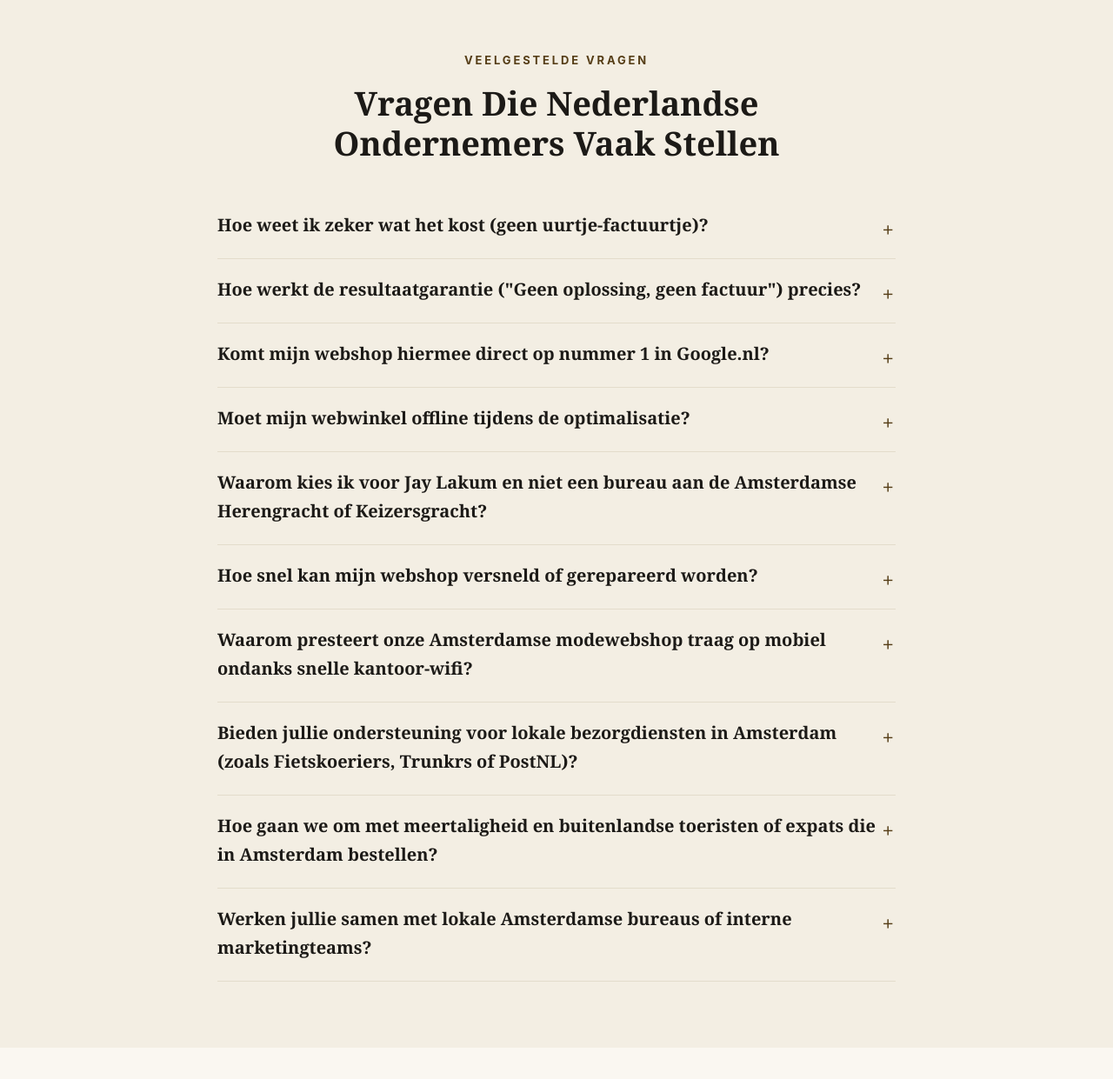
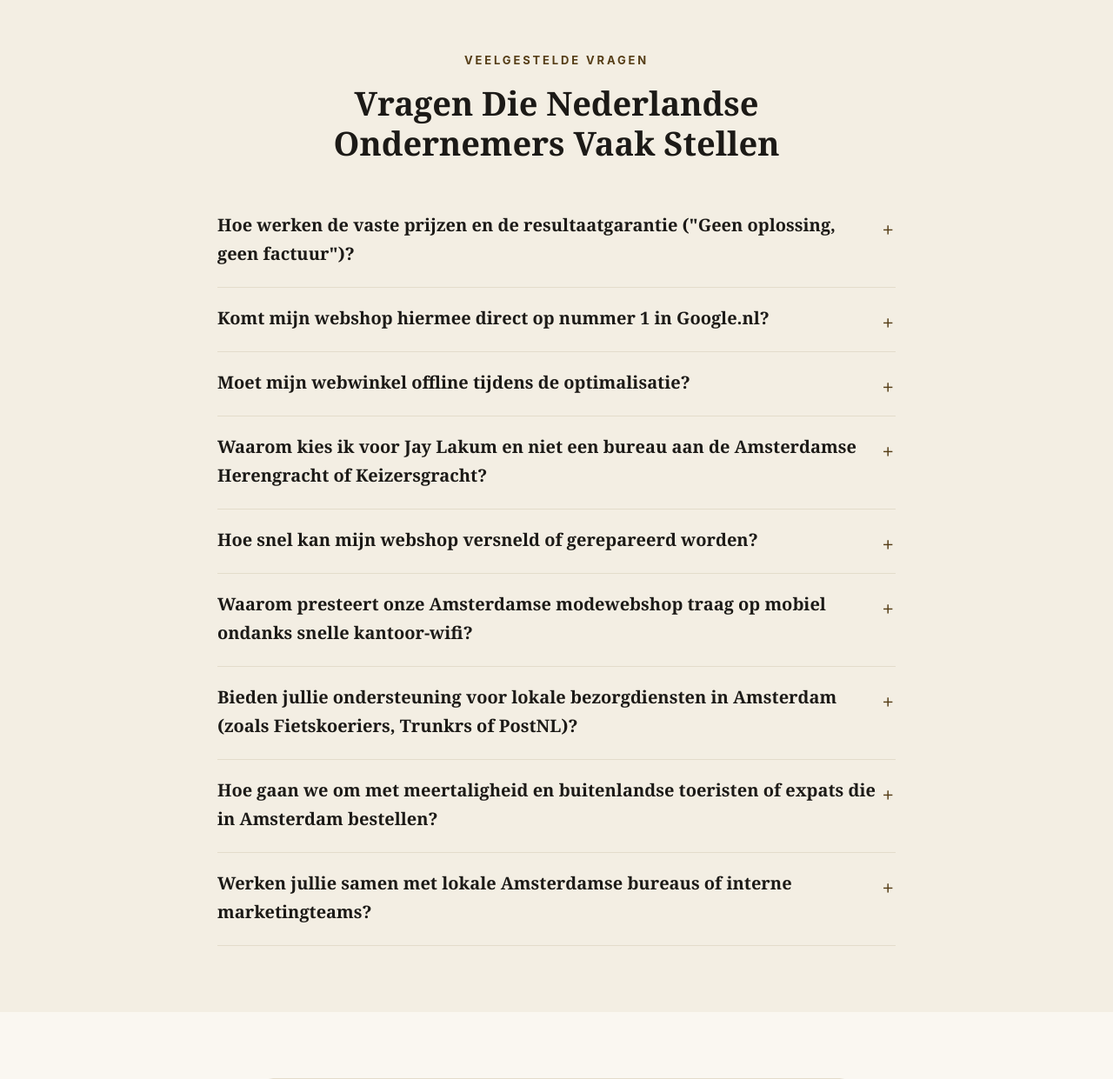
Before and after one commit to lakumjay/jaylakum, a PHP site: page /nl/amsterdam/ in a window 1280 px wide. Shown: the part 3881-5122 px from the top of the page at 87% size. Run offline with PHP 8.4, Linux system fonts and the light colour scheme.

Commit message:
fix(leftovers): replace PostCraftAI with Nordic Boutique on /nl/, unify Amsterdam guarantee FAQ, set exact 57-char Amsterdam title & clean case-study meta description

```diff
--- a/case-study/index.html
+++ b/case-study/index.html
@@ -23,7 +23,7 @@
 <meta property="og:site_name" content="Jay Lakum — Webshop Performance & Development" />
 <meta property="og:title" content="Case Study: 6.1s to 2.2s Mobile Speed Fix (Core Web Vitals Pass)" />
 <meta property="og:description" content="Step-by-step technical breakdown: How we stripped orphan app scripts and slashed mobile load time from 6.1s to 2.2s without downtime." />
-<meta property="og:image" content="https://jaylakum.com/og-image.svg" />
+<meta property="og:image" content="https://jaylakum.com/og-image.png" />
 
 <!-- Structured Data -->
 <script type="application/ld+json">
@@ -34,7 +34,7 @@
       "@type": "Article",
       "@id": "https://jaylakum.com/case-study/#article",
       "headline": "How We Cut Mobile Load Time from 6.1s to 2.2s for an EU Fashion Boutique",
-      "description": "Step-by-step engineering case study on Shopify & WooCommerce performance optimization and checkout conversion recovery.",
+      "description": "Step-by-step engineering case study on Shopify & WooCommerce mobile speed optimization and Core Web Vitals.",
       "author": {
         "@type": "Person",
         "name": "Jay Lakum",
--- a/case-study/index.php
+++ b/case-study/index.php
@@ -23,7 +23,7 @@
 <meta property="og:site_name" content="Jay Lakum — Webshop Performance & Development" />
 <meta property="og:title" content="Case Study: 6.1s to 2.2s Mobile Speed Fix (Core Web Vitals Pass)" />
 <meta property="og:description" content="Step-by-step technical breakdown: How we stripped orphan app scripts and slashed mobile load time from 6.1s to 2.2s without downtime." />
-<meta property="og:image" content="https://jaylakum.com/og-image.svg" />
+<meta property="og:image" content="https://jaylakum.com/og-image.png" />
 
 <!-- Structured Data -->
 <script type="application/ld+json">
@@ -34,7 +34,7 @@
       "@type": "Article",
       "@id": "https://jaylakum.com/case-study/#article",
       "headline": "How We Cut Mobile Load Time from 6.1s to 2.2s for an EU Fashion Boutique",
-      "description": "Step-by-step engineering case study on Shopify & WooCommerce performance optimization and checkout conversion recovery.",
+      "description": "Step-by-step engineering case study on Shopify & WooCommerce mobile speed optimization and Core Web Vitals.",
       "author": {
         "@type": "Person",
         "name": "Jay Lakum",
--- a/nl/amsterdam/index.php
+++ b/nl/amsterdam/index.php
@@ -15,7 +15,7 @@
 <link rel="apple-touch-icon" sizes="180x180" href="/apple-touch-icon.png" />
 
 <!-- Primary SEO Meta Targeting Netherlands -->
-<title>WooCommerce Developer Amsterdam | Shopify Specialist — Jay Lakum</title>
+<title>WooCommerce Developer Amsterdam | Shopify Dev — Jay Lakum</title>
 <meta name="description" content="Trage Shopify of WooCommerce webshop in Amsterdam? Freelance developer voor mobiele laadtijden onder 2,5 seconden en acute checkout fixes. Betalen bij oplevering." />
 <meta name="keywords" content="Shopify webshop sneller maken, WooCommerce trage webshop versnellen, Mollie iDEAL betaling mislukt WooCommerce, Core Web Vitals verbeteren webshop, Shopify specialist Nederland, freelance webdeveloper Amsterdam, webshop laten maken Rotterdam, iDEAL checkout repareren" />
 <meta name="author" content="Jay Lakum" />
@@ -102,18 +102,10 @@
       "mainEntity": [
         {
           "@type": "Question",
-          "name": "Hoe weet ik zeker wat het kost (geen uurtje-factuurtje)?",
+          "name": "Hoe werken de vaste prijzen en de resultaatgarantie ('Geen oplossing, geen factuur')?",
           "acceptedAnswer": {
             "@type": "Answer",
-            "text": "Voordat ik ook maar één regel code aanpas, ontvang je een korte schriftelijke offerte met één vaste totaalprijs. Is de klus achteraf ingewikkelder dan gedacht? Dat is mijn risico, niet het jouwe. Je betaalt exact wat vooraf is afgesproken."
-          }
-        },
-        {
-          "@type": "Question",
-          "name": "Hoe werkt de resultaatgarantie ('Geen oplossing, geen factuur') precies?",
-          "acceptedAnswer": {
-            "@type": "Answer",
-            "text": "We leggen vooraf in een duidelijke schriftelijke scope vast wat het meetbare doel is (bijvoorbeeld: 'Mollie webhook herstellen zodat bestellingen direct op Voltooid springen' of 'Mobile LCP onder 2.0s brengen op Google PageSpeed'). Behaal ik dit vastgelegde resultaat binnen de scope niet? Dan vervalt de factuur volledig."
+            "text": "Voordat ik code aanpas, ontvang je een schriftelijke offerte met één vaste totaalprijs en heldere scope. Behaal ik het vastgelegde resultaat binnen de scope niet? Dan vervalt de factuur volledig. Betaling pas na verificatie op staging."
           }
         },
         {
@@ -729,13 +721,8 @@
 
       <div class="faq-wrap">
         <details class="faq-item">
-          <summary>Hoe weet ik zeker wat het kost (geen uurtje-factuurtje)?</summary>
-          <p>Voordat ik ook maar één regel code aanpas, ontvang je een korte schriftelijke offerte met <strong>één vaste totaalprijs</strong>. Is de klus achteraf ingewikkelder dan gedacht? Dat is mijn risico, niet het jouwe. Je betaalt exact wat vooraf is afgesproken.</p>
-        </details>
-
-        <details class="faq-item">
-          <summary>Hoe werkt de resultaatgarantie ("Geen oplossing, geen factuur") precies?</summary>
-          <p>We leggen vooraf in een duidelijke <strong>schriftelijke scope</strong> vast wat het meetbare doel is (bijvoorbeeld: 'Mollie webhook herstellen zodat bestellingen direct op Voltooid springen' of 'Mobile LCP onder 2.0s brengen op Google PageSpeed'). Behaal ik dit vastgelegde resultaat binnen de scope niet? Dan vervalt de factuur volledig. Zo loop je als ondernemer geen enkel financieel risico, en is de opdracht voor beide partijen 100% transparant.</p>
+          <summary>Hoe werken de vaste prijzen en de resultaatgarantie ("Geen oplossing, geen factuur")?</summary>
+          <p>Voordat ik ook maar één regel code aanpas, ontvang je een schriftelijke offerte met <strong>één vaste totaalprijs</strong> en een heldere scope. Is de klus achteraf complexer? Dat is mijn risico, niet het jouwe. Behaal ik het vastgelegde resultaat binnen de scope niet? Dan vervalt de factuur volledig. Je betaalt pas na tevreden oplevering en verificatie op staging.</p>
         </details>
 
         <details class="faq-item">
--- a/nl/case-study/index.html
+++ b/nl/case-study/index.html
@@ -23,7 +23,7 @@
 <meta property="og:site_name" content="Jay Lakum — Webshop Performance & Development" />
 <meta property="og:title" content="Case Study: Webshop Snelheid van 6.1s naar 2.2s (Core Web Vitals Geslaagd)" />
 <meta property="og:description" content="Echte resultaten: Hoe we een mode webshop versnelden naar 2.2s en omzetverlies stopten zonder live downtime." />
-<meta property="og:image" content="https://jaylakum.com/og-image.svg" />
+<meta property="og:image" content="https://jaylakum.com/og-image.png" />
 
 <!-- Structured Data -->
 <script type="application/ld+json">
@@ -34,7 +34,7 @@
       "@type": "Article",
       "@id": "https://jaylakum.com/nl/case-study/#article",
       "headline": "Hoe we de mobiele laadtijd van een kledingwebshop verlaagden van 6.1s naar 2.2s",
-      "description": "Technische case study over Shopify & WooCommerce snelheid optimalisatie en conversieverbetering.",
+      "description": "Technische case study over Shopify & WooCommerce mobiele snelheidsoptimalisatie en Core Web Vitals.",
       "author": {
         "@type": "Person",
         "name": "Jay Lakum",
--- a/nl/case-study/index.php
+++ b/nl/case-study/index.php
@@ -23,7 +23,7 @@
 <meta property="og:site_name" content="Jay Lakum — Webshop Performance & Development" />
 <meta property="og:title" content="Case Study: Webshop Snelheid van 6.1s naar 2.2s (Core Web Vitals Geslaagd)" />
 <meta property="og:description" content="Echte resultaten: Hoe we een mode webshop versnelden naar 2.2s en omzetverlies stopten zonder live downtime." />
-<meta property="og:image" content="https://jaylakum.com/og-image.svg" />
+<meta property="og:image" content="https://jaylakum.com/og-image.png" />
 
 <!-- Structured Data -->
 <script type="application/ld+json">
@@ -34,7 +34,7 @@
       "@type": "Article",
       "@id": "https://jaylakum.com/nl/case-study/#article",
       "headline": "Hoe we de mobiele laadtijd van een kledingwebshop verlaagden van 6.1s naar 2.2s",
-      "description": "Technische case study over Shopify & WooCommerce snelheid optimalisatie en conversieverbetering.",
+      "description": "Technische case study over Shopify & WooCommerce mobiele snelheidsoptimalisatie en Core Web Vitals.",
       "author": {
         "@type": "Person",
         "name": "Jay Lakum",
--- a/nl/index.html
+++ b/nl/index.html
@@ -877,7 +877,7 @@
           <div style="background:var(--bg-soft);padding:20px;border-radius:12px;border:1px solid var(--line)">
             <div style="font-size:13px;font-weight:700;color:var(--gold-deep);margin-bottom:6px">⚡ ECHTE WEBWINKELS</div>
             <div style="font-size:15.5px;color:var(--ink);font-weight:600;margin-bottom:4px">Live Te Bekijken</div>
-            <p style="margin:0;font-size:14px;color:var(--ink-soft);line-height:1.5">Echte productiecode op Gecko Monaco, Opulentt en PostCraftAI.</p>
+            <p style="margin:0;font-size:14px;color:var(--ink-soft);line-height:1.5">Echte productiecode op Gecko Monaco, Opulentt en Nordic Apparel &amp; Accessories (Fashion Boutique).</p>
           </div>
           <div style="background:var(--bg-soft);padding:20px;border-radius:12px;border:1px solid var(--line)">
             <div style="font-size:13px;font-weight:700;color:var(--gold-deep);margin-bottom:6px">🔒 100% RISICOVRIJ</div>
--- a/nl/index.php
+++ b/nl/index.php
@@ -877,7 +877,7 @@
           <div style="background:var(--bg-soft);padding:20px;border-radius:12px;border:1px solid var(--line)">
             <div style="font-size:13px;font-weight:700;color:var(--gold-deep);margin-bottom:6px">⚡ ECHTE WEBWINKELS</div>
             <div style="font-size:15.5px;color:var(--ink);font-weight:600;margin-bottom:4px">Live Te Bekijken</div>
-            <p style="margin:0;font-size:14px;color:var(--ink-soft);line-height:1.5">Echte productiecode op Gecko Monaco, Opulentt en PostCraftAI.</p>
+            <p style="margin:0;font-size:14px;color:var(--ink-soft);line-height:1.5">Echte productiecode op Gecko Monaco, Opulentt en Nordic Apparel &amp; Accessories (Fashion Boutique).</p>
           </div>
           <div style="background:var(--bg-soft);padding:20px;border-radius:12px;border:1px solid var(--line)">
             <div style="font-size:13px;font-weight:700;color:var(--gold-deep);margin-bottom:6px">🔒 100% RISICOVRIJ</div>
```
Also changed, not shown: nl/amsterdam/index.html (+5 -18 lines).
